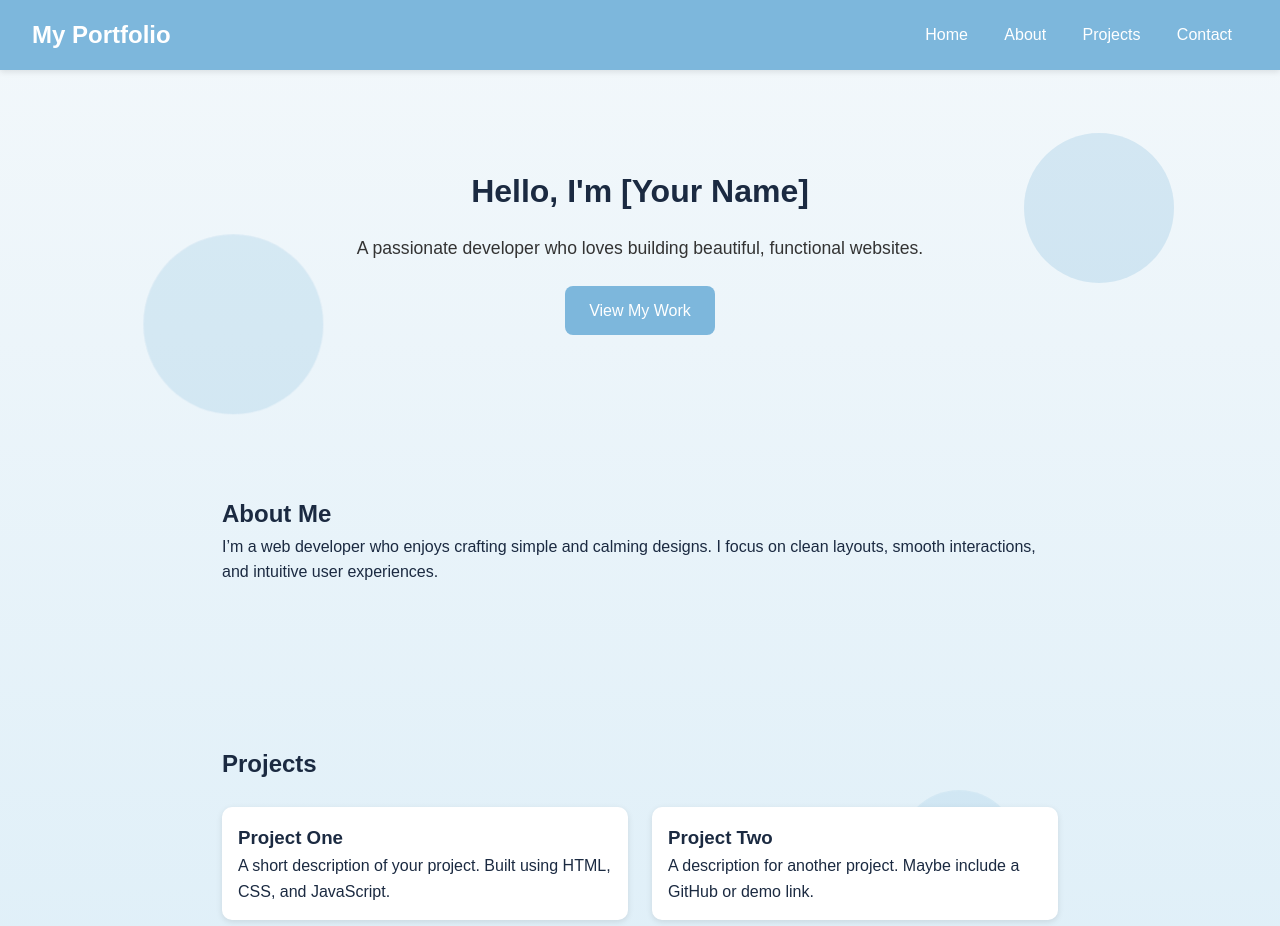
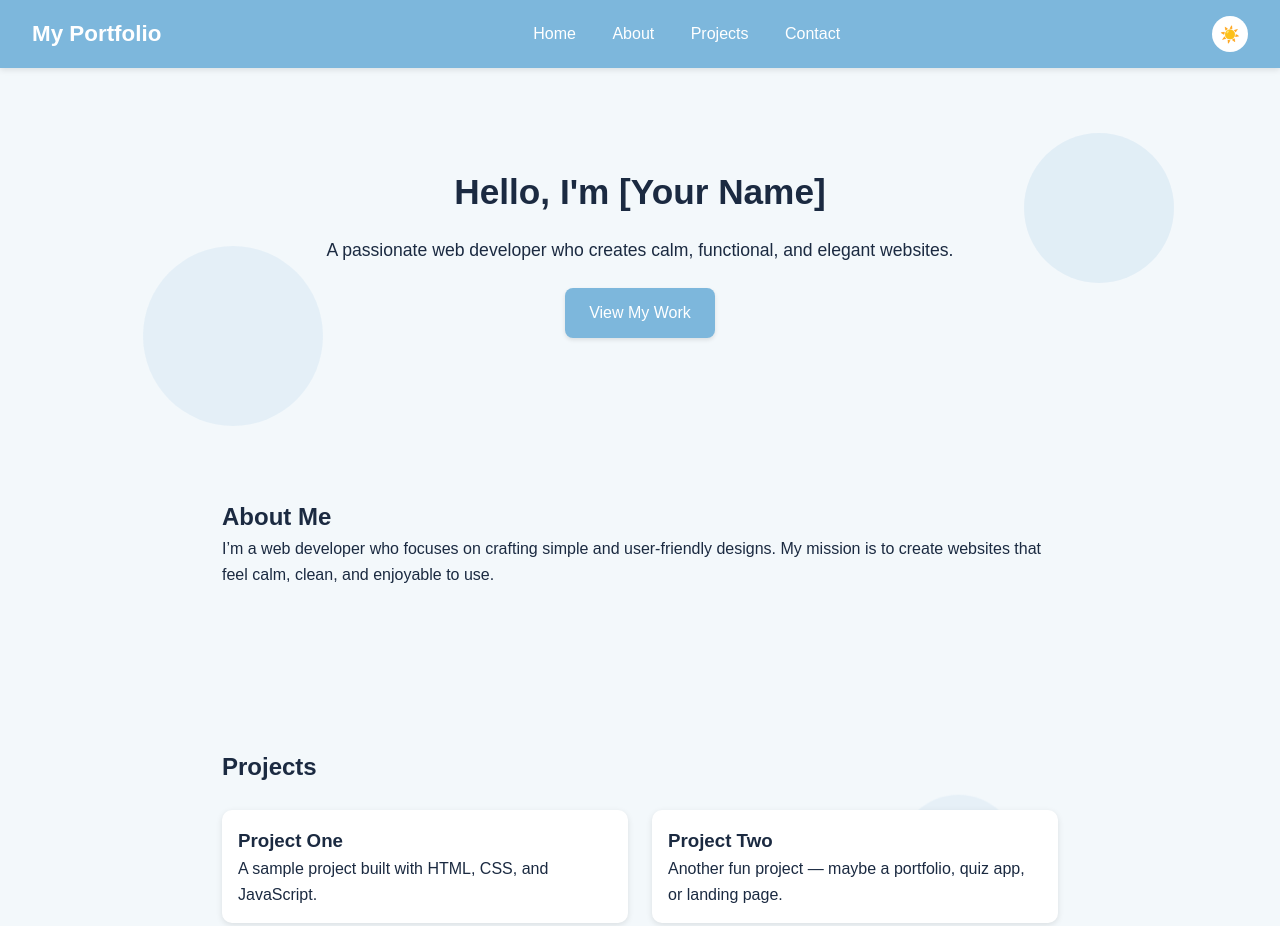
Before and after one commit to yrin-sys/yrin-sys.github.io, a plain HTML site: page index.html in a window 1280 px wide. Shown: the top 926 px of the page. Drawn offline with Linux system fonts and the light colour scheme.

Commit message:
Initial Portfolio

```diff
--- a/index.html
+++ b/index.html
@@ -3,13 +3,22 @@
 <head>
   <meta charset="UTF-8" />
   <meta name="viewport" content="width=device-width, initial-scale=1.0" />
-  <title>My Portfolio</title>
+  <title>My Portfolio | [Your Name]</title>
   <style>
     :root {
-      --primary: #7db7dc;   /* calm blue */
-      --accent: #a3cde3;    /* light blue highlight */
-      --background: linear-gradient(180deg, #f3f8fb 0%, #d8ecf7 100%);
-      --text: #1b2a41;      /* dark blue-gray */
+      --primary: #7db7dc;
+      --accent: #a3cde3;
+      --background: #f3f8fb;
+      --text: #1b2a41;
+      --card: #ffffff;
+    }
+
+    body.dark {
+      --primary: #416b8d;
+      --accent: #5c8cb1;
+      --background: #0f172a;
+      --text: #e2e8f0;
+      --card: #1e293b;
     }
 
     * {
@@ -26,24 +35,25 @@
       line-height: 1.6;
       overflow-x: hidden;
       position: relative;
-      min-height: 100vh;
+      transition: background 0.5s, color 0.5s;
     }
 
-    /* Floating background circles */
+    /* Background circles */
     .bg-circle {
       position: absolute;
       border-radius: 50%;
-      background: rgba(125, 183, 220, 0.25);
-      animation: float 15s ease-in-out infinite;
+      background: rgba(125, 183, 220, 0.15);
+      animation: float 20s ease-in-out infinite;
       z-index: 0;
     }
 
     @keyframes float {
-      0% { transform: translateY(0) translateX(0); opacity: 0.6; }
-      50% { transform: translateY(-40px) translateX(20px); opacity: 0.9; }
-      100% { transform: translateY(0) translateX(0); opacity: 0.6; }
+      0% { transform: translateY(0) translateX(0); opacity: 0.7; }
+      50% { transform: translateY(-40px) translateX(30px); opacity: 1; }
+      100% { transform: translateY(0) translateX(0); opacity: 0.7; }
     }
 
+    /* Header */
     header {
       background: var(--primary);
       color: white;
@@ -64,8 +74,7 @@
     }
 
     header h1 {
-      font-size: 1.5rem;
-      z-index: 2;
+      font-size: 1.4rem;
     }
 
     nav a {
@@ -74,7 +83,6 @@
       margin: 0 1rem;
       font-weight: 500;
       position: relative;
-      z-index: 2;
     }
 
     nav a::after {
@@ -90,6 +98,22 @@
 
     nav a:hover::after {
       width: 100%;
+    }
+
+    .toggle-btn {
+      background: white;
+      color: var(--primary);
+      border: none;
+      border-radius: 50%;
+      width: 36px;
+      height: 36px;
+      font-size: 1rem;
+      cursor: pointer;
+      transition: transform 0.3s;
+    }
+
+    .toggle-btn:hover {
+      transform: rotate(20deg);
     }
 
     section {
@@ -114,15 +138,15 @@
     }
 
     #home h2 {
-      font-size: 2rem;
+      font-size: 2.2rem;
       margin-bottom: 1rem;
       animation: fadeIn 1s ease forwards;
     }
 
     #home p {
       font-size: 1.1rem;
-      color: #333;
-      animation: fadeIn 1.5s ease forwards;
+      color: var(--text);
+      animation: fadeIn 1.4s ease forwards;
     }
 
     @keyframes fadeIn {
@@ -140,6 +164,7 @@
       text-decoration: none;
       transition: transform 0.3s ease, background 0.3s ease;
       animation: fadeIn 2s ease forwards;
+      box-shadow: 0 2px 4px rgba(0,0,0,0.1);
     }
 
     .btn:hover {
@@ -155,7 +180,7 @@
     }
 
     .project-card {
-      background: white;
+      background: var(--card);
       padding: 1rem;
       border-radius: 10px;
       box-shadow: 0 2px 6px rgba(0, 0, 0, 0.1);
@@ -164,7 +189,7 @@
 
     .project-card:hover {
       transform: translateY(-5px);
-      box-shadow: 0 4px 10px rgba(0,0,0,0.15);
+      box-shadow: 0 4px 12px rgba(0,0,0,0.2);
     }
 
     footer {
@@ -174,23 +199,21 @@
       padding: 1rem;
       margin-top: 3rem;
       font-size: 0.9rem;
-      z-index: 2;
-      position: relative;
     }
 
     @media (max-width: 600px) {
       header {
         flex-direction: column;
       }
-
       nav a {
         margin: 0.5rem;
       }
+      .bg-circle { display: none; }
     }
   </style>
 </head>
 <body>
-  <!-- Floating background shapes -->
+  <!-- Floating background -->
   <div class="bg-circle" style="width: 180px; height: 180px; top: 20%; left: 10%; animation-delay: 0s;"></div>
   <div class="bg-circle" style="width: 120px; height: 120px; top: 60%; left: 70%; animation-delay: 3s;"></div>
   <div class="bg-circle" style="width: 200px; height: 200px; top: 80%; left: 20%; animation-delay: 6s;"></div>
@@ -204,19 +227,20 @@
       <a href="#projects">Projects</a>
       <a href="#contact">Contact</a>
     </nav>
+    <button class="toggle-btn" id="modeToggle">☀️</button>
   </header>
 
   <section id="home" class="visible">
     <h2>Hello, I'm [Your Name]</h2>
-    <p>A passionate developer who loves building beautiful, functional websites.</p>
+    <p>A passionate web developer who creates calm, functional, and elegant websites.</p>
     <a href="#projects" class="btn">View My Work</a>
   </section>
 
   <section id="about">
     <h2>About Me</h2>
     <p>
-      I’m a web developer who enjoys crafting simple and calming designs.
-      I focus on clean layouts, smooth interactions, and intuitive user experiences.
+      I’m a web developer who focuses on crafting simple and user-friendly designs.
+      My mission is to create websites that feel calm, clean, and enjoyable to use.
     </p>
   </section>
 
@@ -225,11 +249,11 @@
     <div class="projects">
       <div class="project-card">
         <h3>Project One</h3>
-        <p>A short description of your project. Built using HTML, CSS, and JavaScript.</p>
+        <p>A sample project built with HTML, CSS, and JavaScript.</p>
       </div>
       <div class="project-card">
         <h3>Project Two</h3>
-        <p>A description for another project. Maybe include a GitHub or demo link.</p>
+        <p>Another fun project — maybe a portfolio, quiz app, or landing page.</p>
       </div>
     </div>
   </section>
@@ -240,20 +264,35 @@
   </section>
 
   <footer>
-    <p>© 2025 Your Name | Built with 💙</p>
+    <p>© 2025 [Your Name] | Built with 💙</p>
   </footer>
 
   <script>
-    // fade-in on scroll
+    // Fade-in sections
     const sections = document.querySelectorAll("section");
     const observer = new IntersectionObserver((entries) => {
       entries.forEach(entry => {
-        if (entry.isIntersecting) {
-          entry.target.classList.add("visible");
-        }
+        if (entry.isIntersecting) entry.target.classList.add("visible");
       });
     }, { threshold: 0.2 });
     sections.forEach(section => observer.observe(section));
+
+    // Dark mode toggle
+    const toggleBtn = document.getElementById("modeToggle");
+    const body = document.body;
+    const savedMode = localStorage.getItem("theme");
+
+    if (savedMode === "dark") {
+      body.classList.add("dark");
+      toggleBtn.textContent = "🌙";
+    }
+
+    toggleBtn.addEventListener("click", () => {
+      body.classList.toggle("dark");
+      const isDark = body.classList.contains("dark");
+      toggleBtn.textContent = isDark ? "🌙" : "☀️";
+      localStorage.setItem("theme", isDark ? "dark" : "light");
+    });
   </script>
 </body>
 </html>
```
